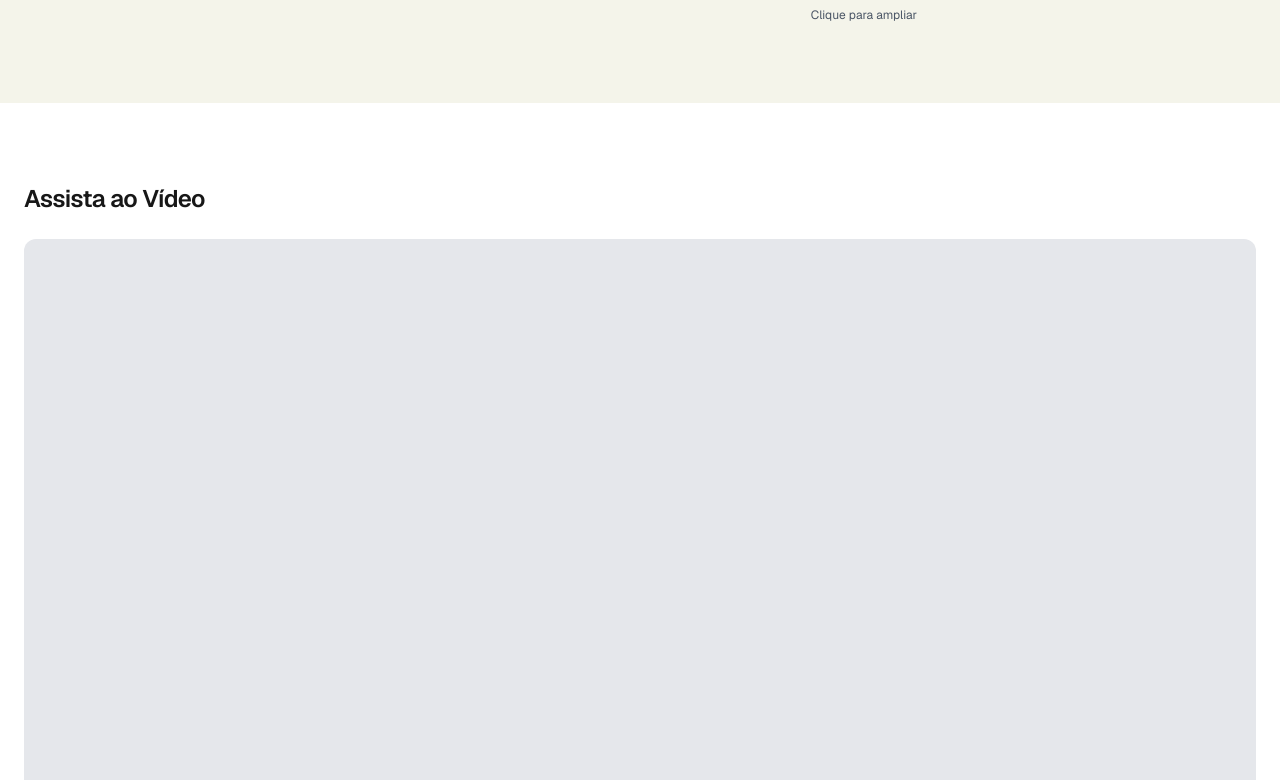
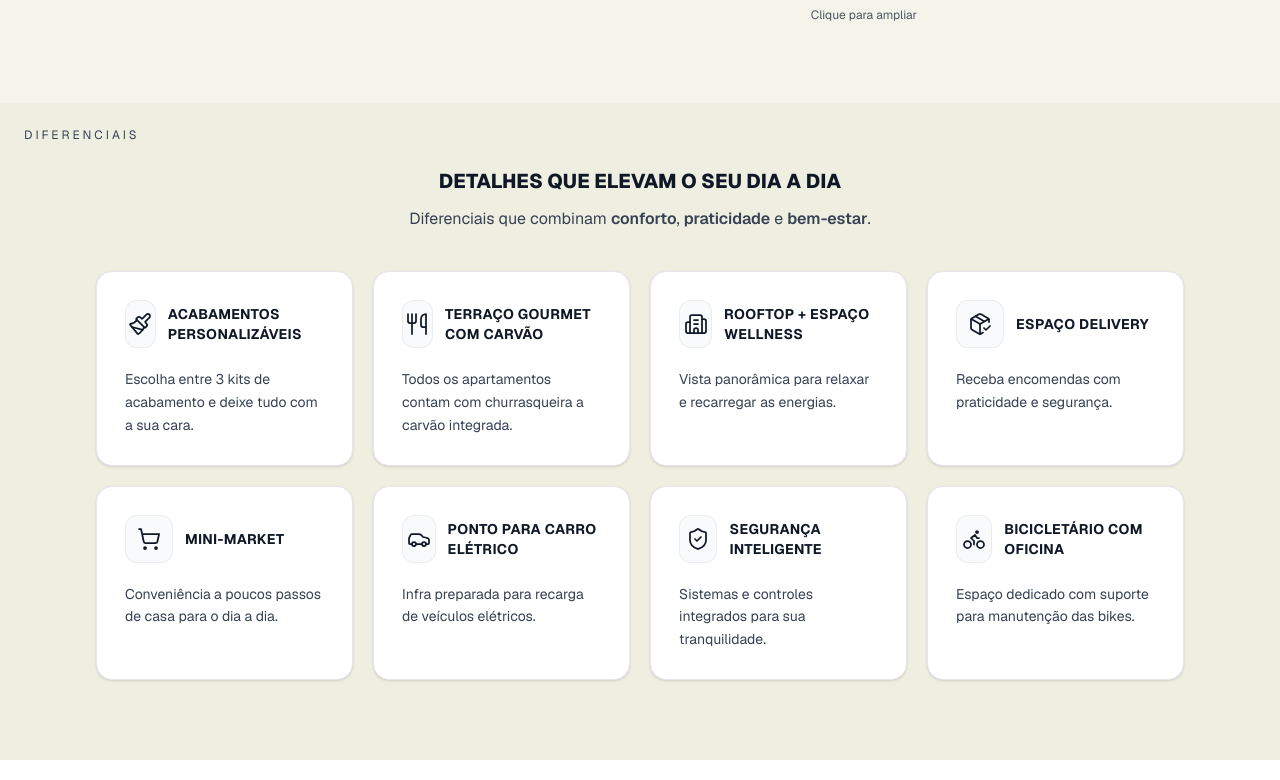
Before and after one commit to rafaelpequino/auto-confianca, a Next.js app: page / in a window 1280 px wide. Shown: the part 6080-6860 px from the top of the page. Built offline with nearby package versions, Linux system fonts and the light colour scheme.

Commit message:
fix: Adiciona component Differencer na page

```diff
--- a/app/page.tsx
+++ b/app/page.tsx
@@ -4,6 +4,7 @@ import Project from '@/components/Project'
 import Location from '@/components/Location'
 import CommonAreas from '@/components/CommonAreas'
 import Apartments from '@/components/Apartments'
+import Differences from '@/components/Differences'
 
 export default function Page() {
   return (
@@ -13,6 +14,7 @@ export default function Page() {
       <Location />
       <CommonAreas />
       <Apartments />
+      <Differences />
 
       <section id="video" className="scroll-mt-24">
         <div className="mx-auto max-w-7xl px-4 py-20 sm:px-6">
```
